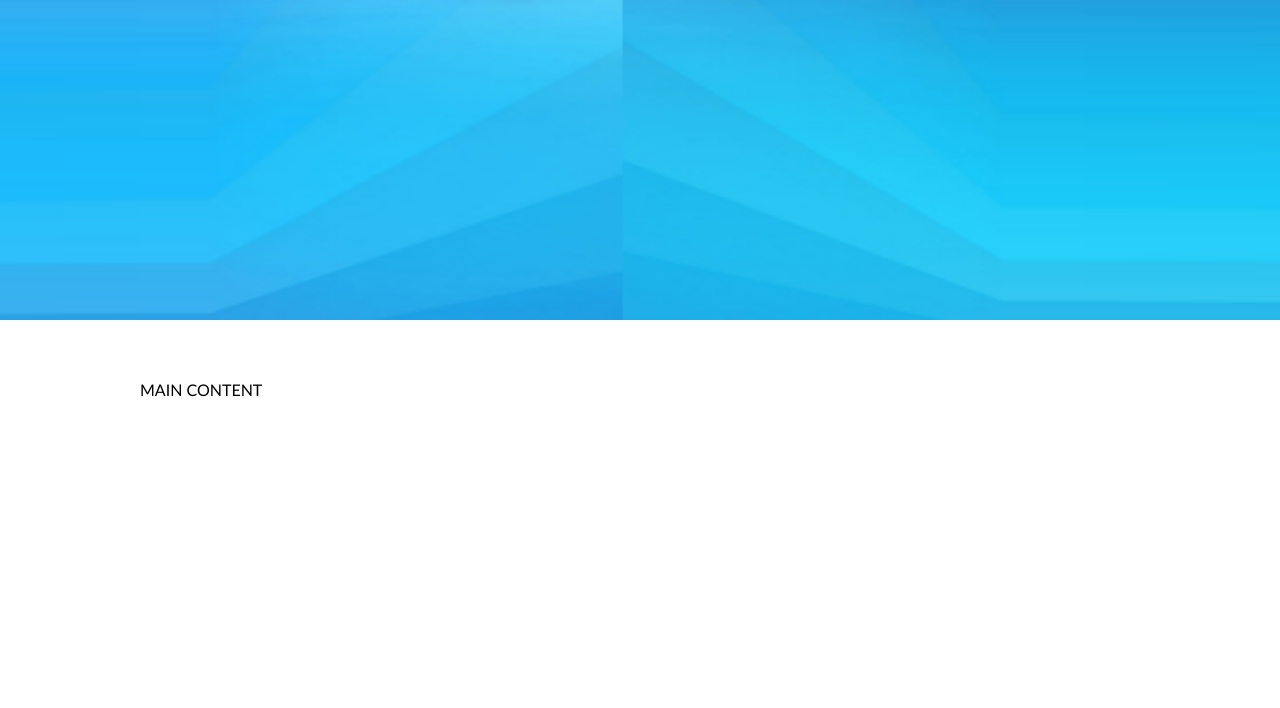
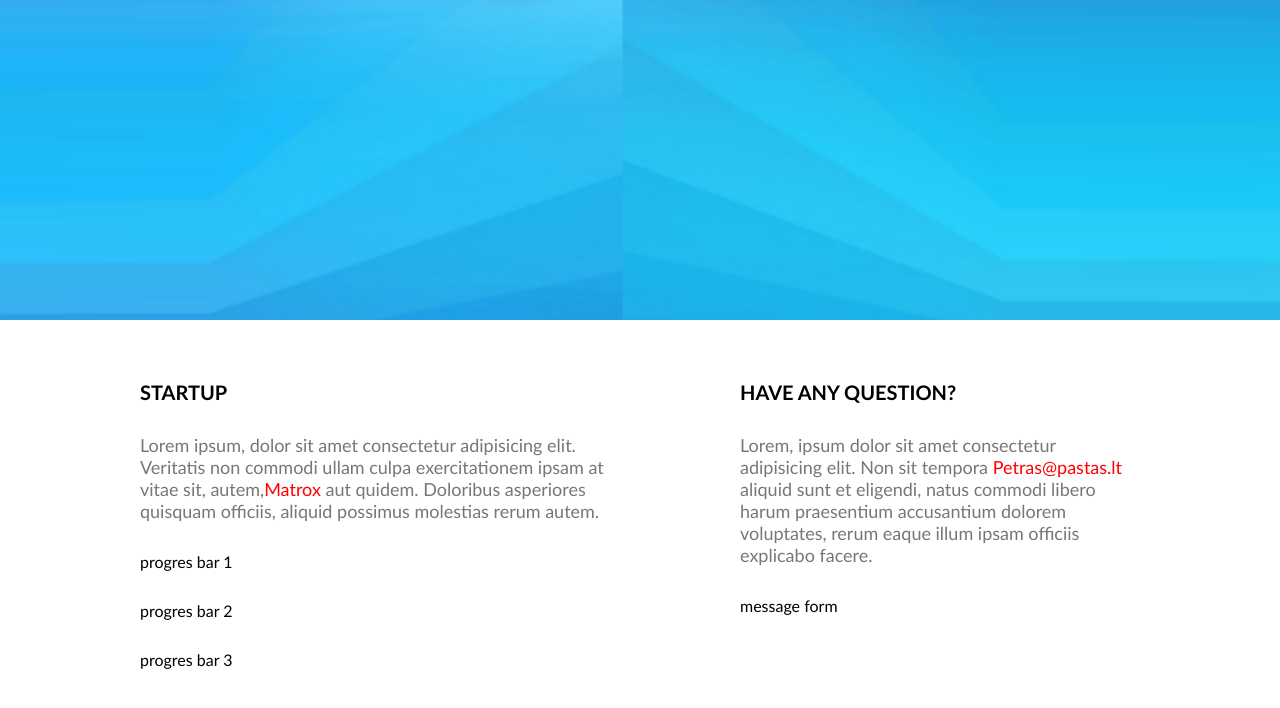
Before and after one commit to Kalis1990/5-coming-soon, a website: page index.html in a window 1280 px wide. Shown: the part 480-1188 px from the top of the page. Drawn offline with Linux system fonts and the light colour scheme.

Commit message:
Content description updt

```diff
--- a/css/pages/home.css
+++ b/css/pages/home.css
@@ -39,7 +39,43 @@ section.bg-main{
 }
 .hero > .description{
     font-size: 20px;
+}
+.main-content{
+    display: flex;
+    justify-content: space-between;
+    flex-direction: row;
 
+}
+.column{
+    display:flex ;
+    flex-direction: column;
+    gap: 30px;
+
+}
+.left-column{
+    width: 50%;
+
+}
+.right-column{
+    width: 40%;
+
+}
+.section-title{
+    text-transform: uppercase;
+    font-size: 20px;
+
+}
+.section-description{
+    font-size: 18px;
+    color: #777;
+
+}
+.section-description > a{
+    color: red;
+    text-decoration: none;
+}
+.section-description > a:hover{
+    text-decoration: underline;
 }
 /* hero - end */
 
--- a/index.html
+++ b/index.html
@@ -36,8 +36,22 @@
     </section>
 
     <section class="container" style="height:1000px">
-        <div class="row">
-            MAIN CONTENT
+        <div class="row main-content">
+            <div class="column left-column">
+                <h2 class="section-title">Startup</h2>
+                <p class="section-description">Lorem ipsum, dolor sit amet consectetur adipisicing elit. Veritatis non commodi ullam culpa exercitationem ipsam at vitae sit, autem,<a href="#">Matrox</a> aut quidem. Doloribus asperiores quisquam officiis, aliquid possimus molestias rerum autem.</p>
+                <div>progres bar 1</div>
+                <div>progres bar 2</div>
+                <div>progres bar 3</div>
+            </div>
+            <div class="column right-column">
+                <h2 class="section-title">Have any question?</h2>
+                <p class="section-description">Lorem, ipsum dolor sit amet consectetur adipisicing elit. Non sit tempora <a href="#">Petras@pastas.lt</a> aliquid sunt et eligendi, natus commodi libero harum praesentium accusantium dolorem voluptates, rerum eaque illum ipsam officiis explicabo facere.</p>
+                <form>
+                   message form
+                </form>
+
+            </div>
         </div>
     </section>
 
```
